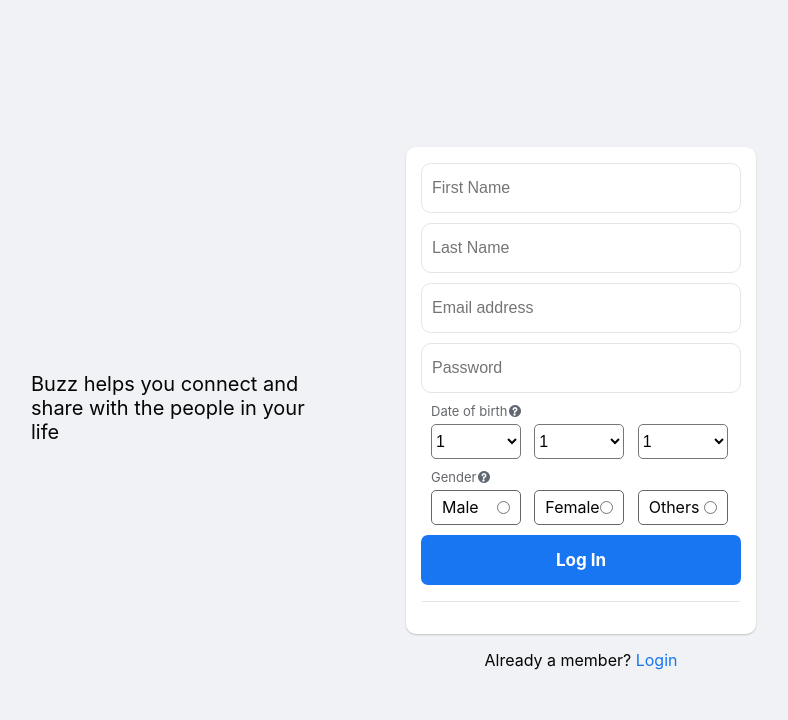
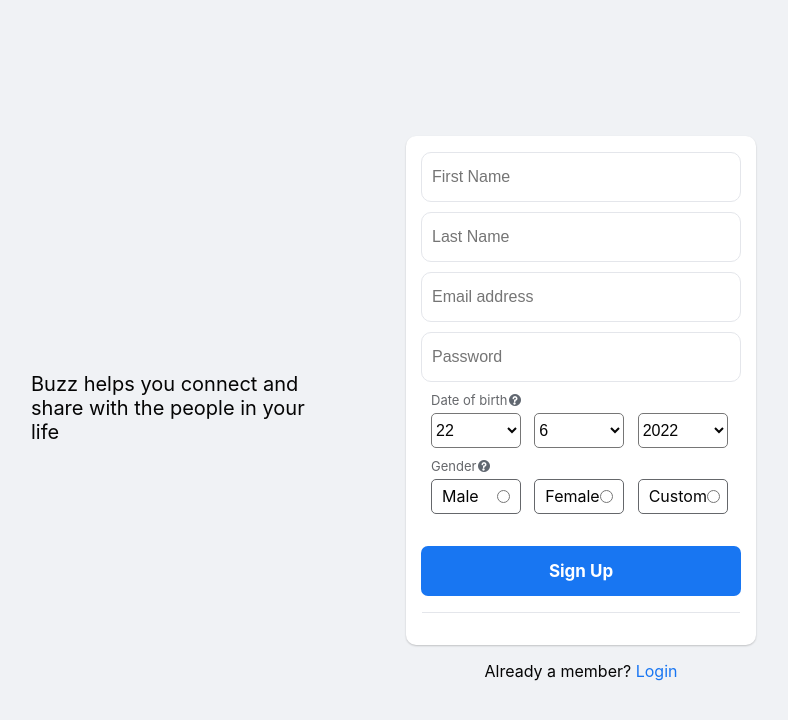
Before and after one commit to venkateshprasad598/BuzzBook, a React (Create React App) app in the folder frontend/: page /login in a window 1280 px wide. Shown: the top 720 px of the page, without its empty margins (284-1072 px from the left). Built offline with nearby package versions, Linux system fonts and the light colour scheme.

Commit message:
WORKING WITH DATES

```diff
--- /dev/null
+++ b/frontend/src/components/Check.js
@@ -0,0 +1,15 @@
+import React, { useEffect, useState } from "react";
+
+const Check = ({ type }) => {
+  const [state, setState] = useState("");
+  useEffect(() => {
+    if (type == "a") {
+      setState("A");
+    } else {
+      setState("B");
+    }
+  }, [type]);
+  return <div>{state}</div>;
+};
+
+export default Check;
--- a/frontend/src/components/inputs/RegisterInput/index.js
+++ b/frontend/src/components/inputs/RegisterInput/index.js
@@ -4,7 +4,6 @@
 
 const RegisterInput = ({ placeholder, ...props }) => {
   const [field, meta] = useField(props);
-  console.log({ meta });
 
   return (
     <div className="input_wrap">
--- a/frontend/src/components/login/RegisterForm.js
+++ b/frontend/src/components/login/RegisterForm.js
@@ -10,38 +10,101 @@
   last_name: "",
   email: "",
   password: "",
-  bYear: "",
-  bMonth: "",
-  bDay: "",
+  bYear: new Date().getFullYear(),
+  bMonth: new Date().getMonth(),
+  bDay: new Date().getDate(),
   gender: "",
 };
 
 const RegisterForm = ({ createOrLogin }) => {
   const [user, setUser] = useState(userInfo);
-  const { email, password } = user;
+  console.log({ user });
+  const {
+    first_name,
+    last_name,
+    email,
+    password,
+    bYear,
+    bMonth,
+    bDay,
+    gender,
+  } = user;
 
   const handleChange = (e) => {
     const { name, value } = e.target;
+    console.log({ name, value });
     setUser({ ...user, [name]: value });
   };
 
-  const loginValidaton = Yup.object({
+  const currentYear = new Date().getFullYear();
+  const year = Array.from(new Array(100), (x, i) => currentYear - i);
+  const month = Array.from(new Array(12), (x, i) => i + 1);
+
+  const getDays = () => {
+    console.log({ bYear, bMonth });
+    console.log(new Date(bYear, bMonth, 0).getDate());
+    return new Date(bYear, bMonth, 0).getDate();
+  };
+  const days = Array.from(new Array(getDays()), (x, i) => 1 + i);
+  const registerValidaton = Yup.object({
+    first_name: Yup.string()
+      .required("First Name is required beautiful")
+      .min(2, "First name must be between 2 and 16 characters")
+      .max(16, "First name must be between 2 and 16 characters")
+      .matches(/^[aA-zZ]+$/, "Numbers and special characters are not allowed"),
+    last_name: Yup.string()
+      .required("Last Name is required beautiful")
+      .min(2, "Last name must be between 2 and 16 characters")
+      .max(16, "Last name must be between 2 and 16 characters")
+      .matches(/^[aA-zZ]+$/, "Numbers and special characters are not allowed"),
     email: Yup.string()
       .required("Email address is required")
       .email("Must be a valid email")
       .max(100),
-    password: Yup.string().required("Password is required"),
+    password: Yup.string()
+      .required(
+        "Enter a combination of atleast six numbers, letters, and punctuation marks(such as ! and &)."
+      )
+      .min(6, "Password must be atleast 6 characters")
+      .max(36, "FPassword can't be more than 36 characters"),
   });
+
+  const [dateError, setDateError] = useState("");
+  const [genderError, setGenderError] = useState("");
+
   return (
     <div className="login_2">
       <div className="login_2_wrap">
         <Formik
           enableReinitialize
           initialValues={{
+            first_name,
+            last_name,
             email,
             password,
+            bYear,
+            bMonth,
+            bDay,
+            gender,
           }}
-          validationSchema={loginValidaton}
+          validationSchema={registerValidaton}
+          onSubmit={() => {
+            console.log("Hello............................");
+            let current_date = new Date();
+            let picked_date = new Date(bYear, bMonth - 1, bDay);
+            let atleast14 = new Date(1970 + 14, 0, 1);
+            let noMoreThan70 = new Date(1970 + 70, 0, 1);
+
+            if (current_date - picked_date < atleast14) {
+              console.log("Under age man");
+              setDateError("You age should be between 14 to 70.");
+            } else if (current_date - picked_date > noMoreThan70) {
+              console.log("Under age man");
+              setDateError("You age should be between 14 to 70.");
+            } else if (gender == "") {
+              setGenderError("Please choose a gender.");
+            }
+          }}
         >
           {(formik) => {
             return (
@@ -76,22 +139,39 @@
                     Date of birth <i className="info_icon"></i>
                   </div>
                   <div className="reg_grid">
-                    <select name="bDay">
-                      <option>1</option>
-                      <option>2</option>
-                      <option>3</option>
+                    <select name="bDay" value={bDay} onChange={handleChange}>
+                      {days.map((day, i) => {
+                        return (
+                          <option key={i} value={day}>
+                            {day}
+                          </option>
+                        );
+                      })}
                     </select>
-                    <select name="bMonth">
-                      <option>1</option>
-                      <option>2</option>
-                      <option>3</option>
+                    <select
+                      name="bMonth"
+                      value={bMonth}
+                      onChange={handleChange}
+                    >
+                      {month.map((month, i) => {
+                        return (
+                          <option key={i} value={month}>
+                            {month}
+                          </option>
+                        );
+                      })}
                     </select>
-                    <select name="bYear">
-                      <option>1</option>
-                      <option>2</option>
-                      <option>3</option>
+                    <select name="bYear" value={bYear} onChange={handleChange}>
+                      {year.map((year, i) => {
+                        return (
+                          <option key={i} value={year}>
+                            {year}
+                          </option>
+                        );
+                      })}
                     </select>
                   </div>
+                  {dateError && <div>{dateError}</div>}
                 </div>
                 <div className="reg_col">
                   <div className="reg_line_header">
@@ -108,30 +188,31 @@
                         onChange={handleChange}
                       />
                     </label>
-                    <label htmlFor="male">
+                    <label htmlFor="female">
                       Female
                       <input
                         type="radio"
                         name="gender"
-                        id="male"
-                        value="male"
+                        id="female"
+                        value="female"
                         onChange={handleChange}
                       />
                     </label>
-                    <label htmlFor="male">
-                      Others
+                    <label htmlFor="custom">
+                      Custom
                       <input
                         type="radio"
                         name="gender"
-                        id="male"
-                        value="male"
+                        id="custom"
+                        value="custom"
                         onChange={handleChange}
                       />
                     </label>
                   </div>
                 </div>
-                <button type="submit" className="blue_btn">
-                  Log In
+
+                <button type="submit" className="blue_btn sign_up_btn">
+                  Sign Up
                 </button>
               </Form>
             );
--- a/frontend/src/pages/home/index.js
+++ b/frontend/src/pages/home/index.js
@@ -1,7 +1,13 @@
 import React from "react";
+import Check from "../../components/Check";
 
 const Home = () => {
-  return <div>Home</div>;
+  return (
+    <>
+      <Check type="a" />
+      <Check type="b" />
+    </>
+  );
 };
 
 export default Home;
--- a/frontend/src/pages/login/style.css
+++ b/frontend/src/pages/login/style.css
@@ -92,6 +92,9 @@
   cursor: pointer;
 }
 
+.sign_up_btn {
+  margin-top: 2rem;
+}
 /* MEDIA QUERIES */
 
 @media (min-width: 850px) {
```
